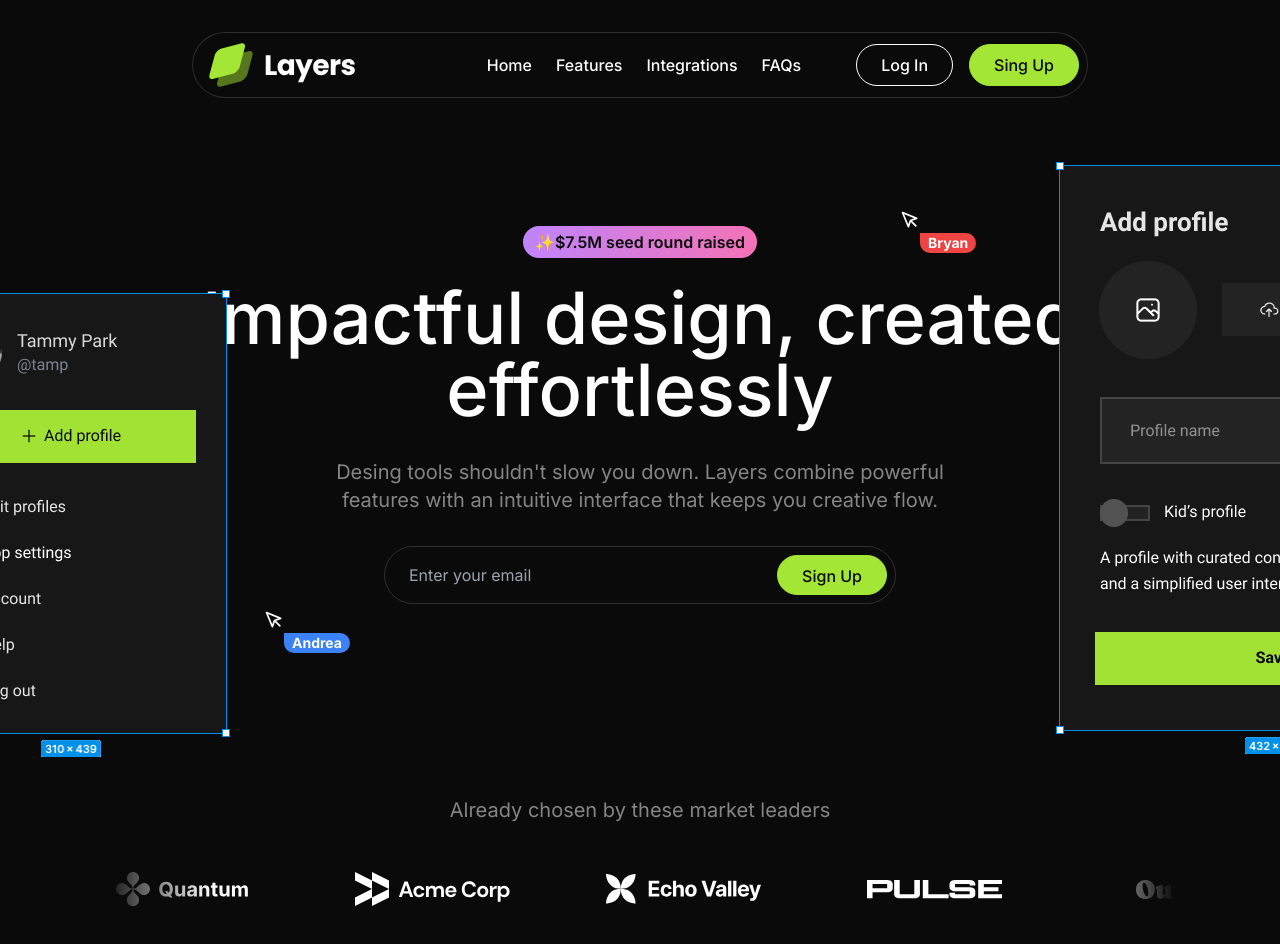
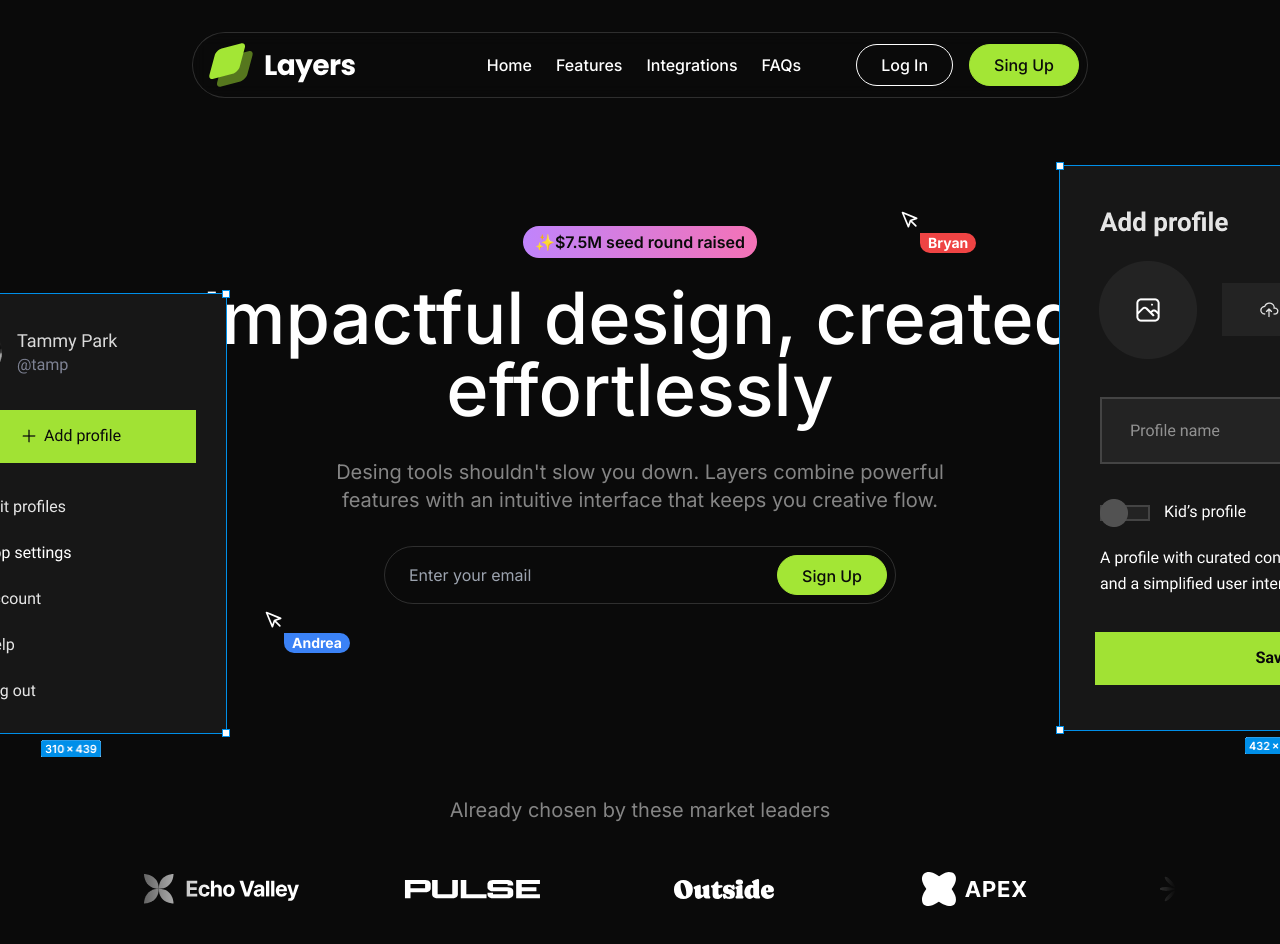
Before and after one commit to Jisap/DLP, a Next.js app: page / in a window 1280 px wide. Shown: the top 944 px of the page. Built offline with nearby package versions, Linux system fonts and the light colour scheme.

Commit message:
logoTicker animations

```diff
--- a/src/sections/LogoTicker.tsx
+++ b/src/sections/LogoTicker.tsx
@@ -1,3 +1,5 @@
+"use client"
+
 import quantumLogo from "@/assets/images/quantum.svg";
 import acmeLogo from "@/assets/images/acme-corp.svg";
 import echoValleyLogo from "@/assets/images/echo-valley.svg";
@@ -7,6 +9,9 @@
 import celestialLogo from "@/assets/images/celestial.svg";
 import twiceLogo from "@/assets/images/twice.svg";
 import Image from "next/image";
+import { Fragment } from "react";
+import { motion } from "framer-motion";
+
 
 const logos = [
 	{ name: "Quantum", image: quantumLogo },
@@ -24,17 +29,28 @@
 		<section className="py-24 overflow-x-clip">
 			<div className="container">
 				<h3 className="text-center text-white/50 text-xl">Already chosen by these market leaders</h3>
-				<div className="overflow-hidden mt-12 [mask-image:linear-gradient(to_right,transparent,black_10%,black_90%,transparent)]">
-					<div className="flex gap-24 pr-24">
+				<div className="flex overflow-hidden mt-12 [mask-image:linear-gradient(to_right,transparent,black_10%,black_90%,transparent)]">
+					<motion.div
+						animate={{ x: "-50%" }}
+						transition={{
+							duration: 30,
+							ease: "linear",
+							repeat: Infinity
+						}}
+						className="flex flex-none gap-24 pr-24"
+					>
+						{Array.from({ length: 2}).map((_, i) => (
+							<Fragment key={i}>
 								{logos.map((logo) => (
 									<Image
 										src={logo.image}
 										alt={logo.name}
 										key={logo.name}
-
 									/>
 								))}
-					</div>
+							</Fragment>
+						))}
+					</motion.div>
 				</div>
 			</div>
 		</section>
```
Lines whose indentation alone changed are shown as unchanged.
